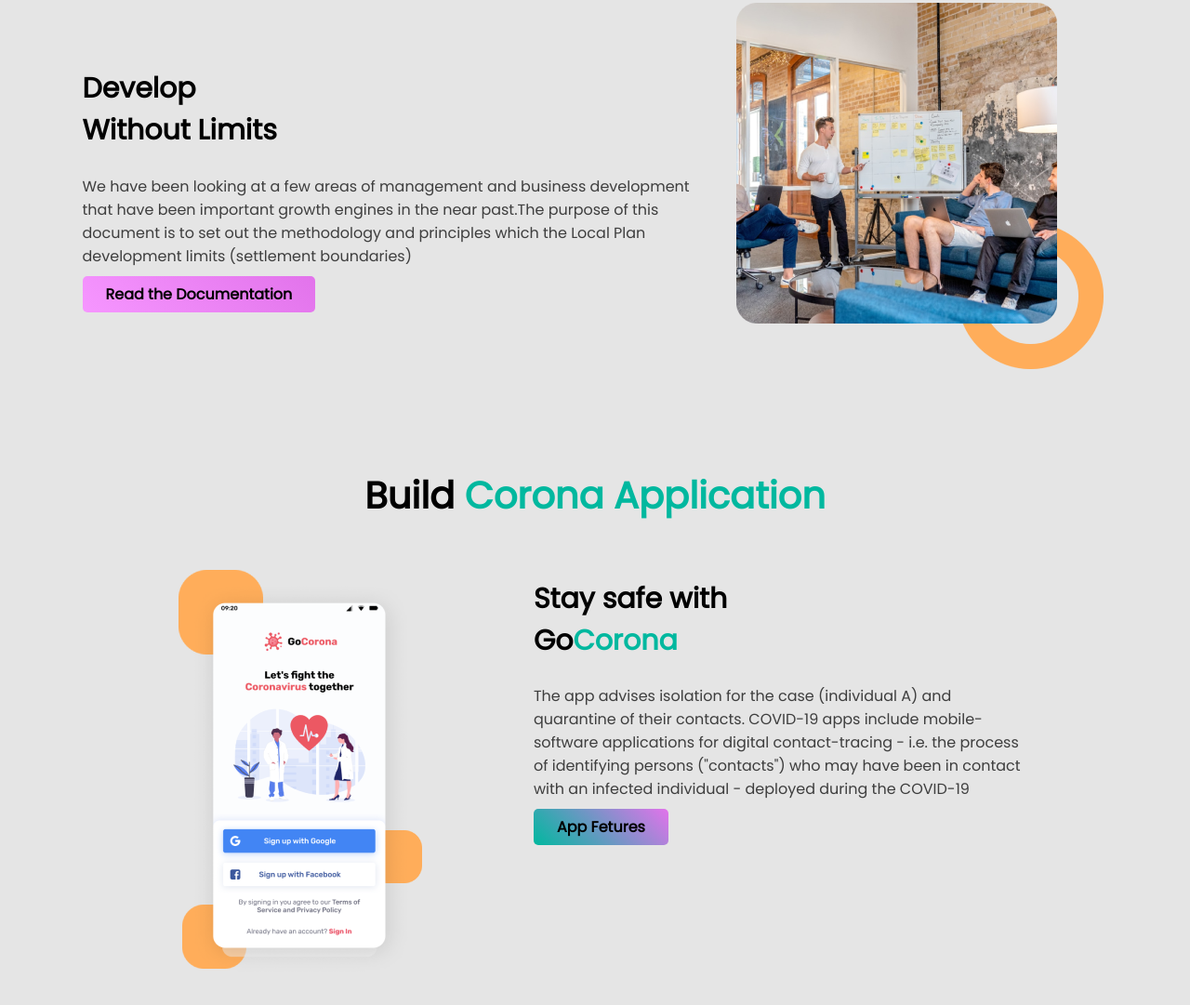
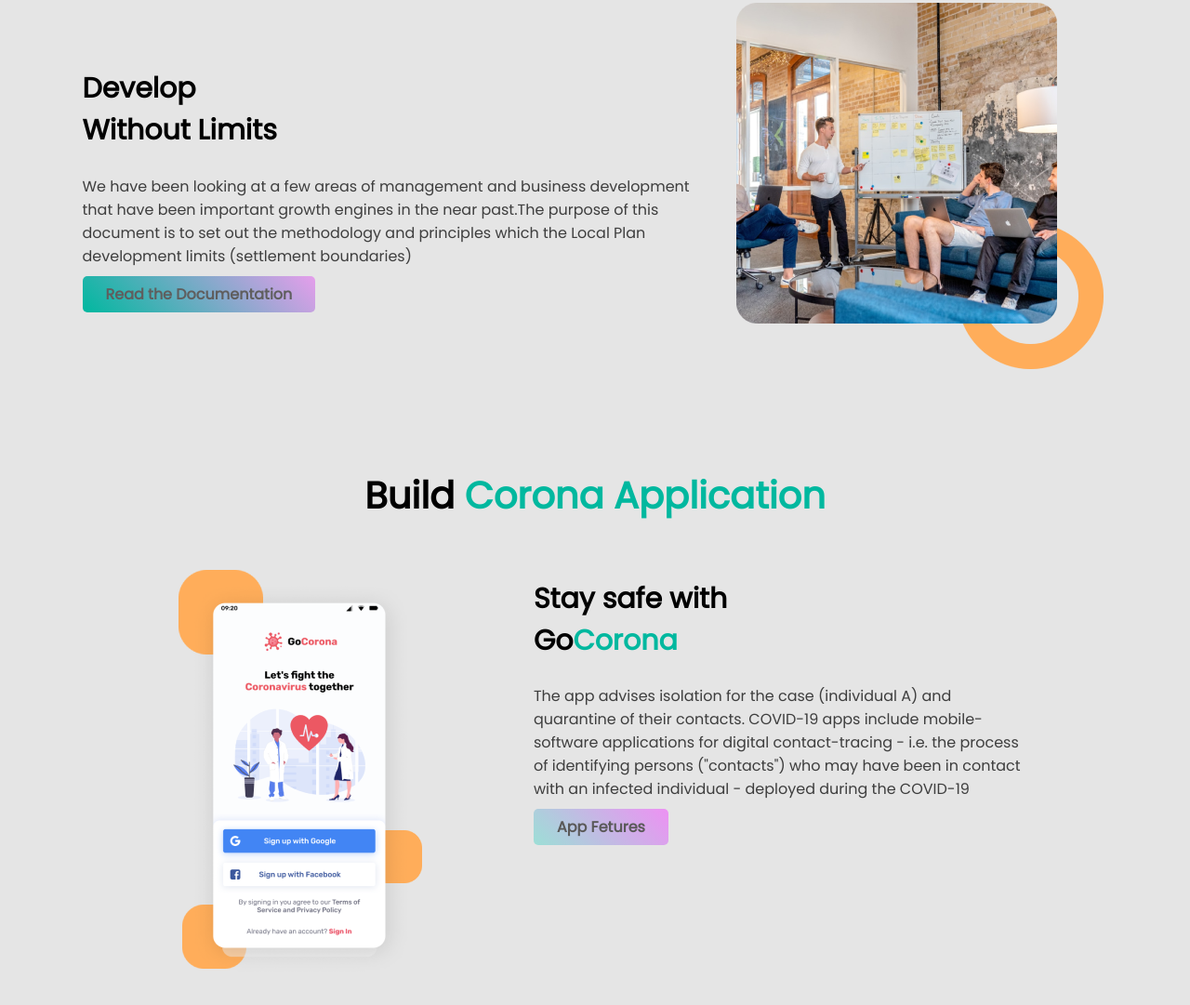
Before and after one commit to afruzaakter/First-assignment-html-and-css, a plain HTML site: page index.html in a window 1280 px wide. Shown: the part 1631-2712 px from the top of the page at 93% size. Drawn offline with Linux system fonts and the light colour scheme.

Commit message:
button design

```diff
--- a/style.css
+++ b/style.css
@@ -49,11 +49,15 @@ padding-left: 35%;
 margin-right: 78px;
 }
 .link-btn{
-    background-image: linear-gradient(45deg, #F696FF, #E273EB);
+    background-image: linear-gradient(45deg, #00B89F, #e59eeb);
     padding: 8px 25px;
     border-radius: 5px;
-    color: black;
+    color: rgb(95, 94, 94);
     font-weight: 600;
+}
+.link-btn:hover{
+    background-image: linear-gradient(45deg, #9cdfd6, #ed91f3);
+    transition: 0.3s;
 }
 small{
     margin-top: 15px;
@@ -143,11 +147,16 @@ text-align: center;
     height: 542px;
 }
 .link-button{
-    background-image: linear-gradient(45deg, #00B89F, #E273EB);
+    background-image: linear-gradient(45deg, #9cdfd6, #ed91f3);
     padding: 8px 25px;
     border-radius: 5px;
-    color: black;
+    color: rgb(90, 89, 89);
     font-weight: 600;
+}
+.link-button:hover{
+    background-image: linear-gradient(45deg, #9f9ee9, #91cff3);
+    transition: 0.3s;
+
 }
 /*--Section 4  section end--*/
 footer{
```
